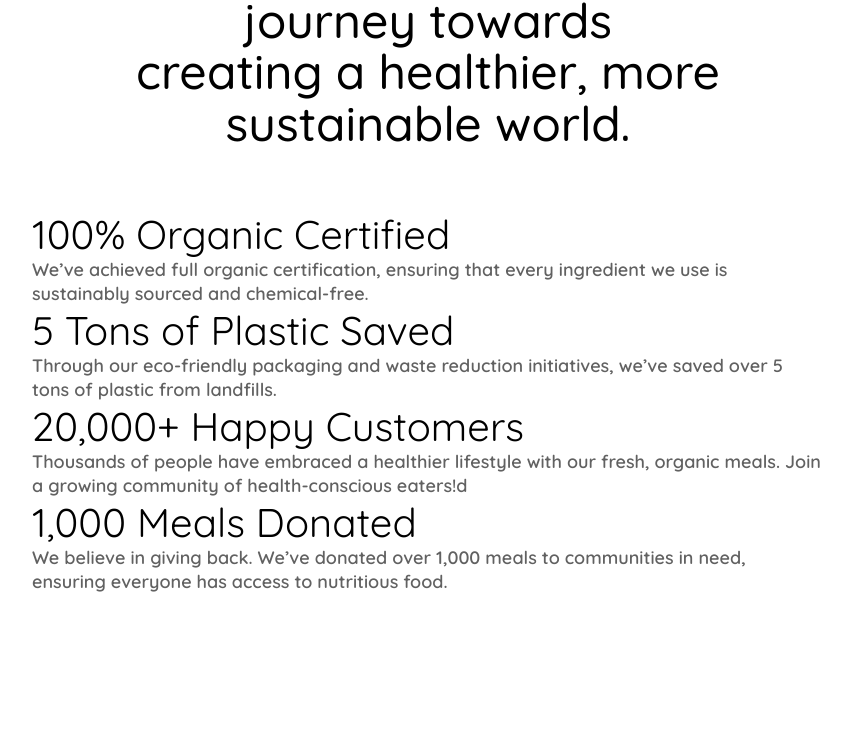
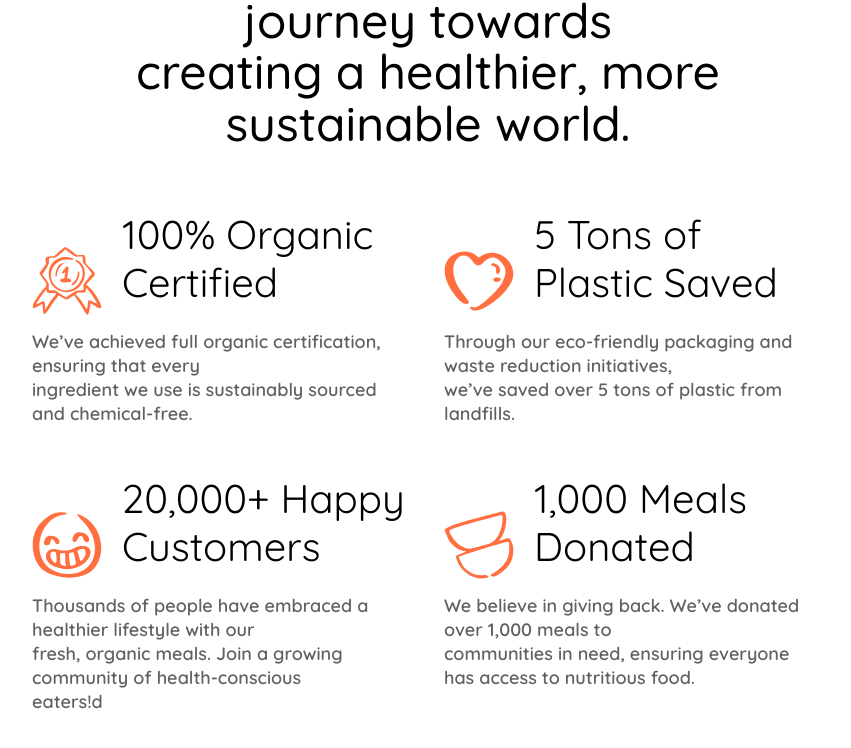
Before and after one commit to qsefxr/EcoEats, a website built with Parcel: page index.html in a window 1280 px wide. Shown: the part 2739-3487 px from the top of the page, without its empty margins (212-1063 px from the left). Before the commit the page ends 3433 px from the top, so only its background shows below. Built offline with nearby package versions, Linux system fonts and the light colour scheme; files whose address does not match are found by name.

Commit message:
towards - ended

```diff
--- a/index.html
+++ b/index.html
@@ -153,6 +153,7 @@
             <h3 class="towards__list--title">100% Organic Certified</h3>
             <p class="towards__list--subtitle">
               We’ve achieved full organic certification, ensuring that every
+              <br />
               ingredient we use is sustainably sourced and chemical-free.
             </p>
           </li>
@@ -160,14 +161,17 @@
             <h3 class="towards__list--title">5 Tons of Plastic Saved</h3>
             <p class="towards__list--subtitle">
               Through our eco-friendly packaging and waste reduction
-              initiatives, we’ve saved over 5 tons of plastic from landfills.
+              initiatives, <br />
+              we’ve saved over 5 tons of plastic from landfills.
             </p>
           </li>
           <li class="towards__list--item">
             <h3 class="towards__list--title">20,000+ Happy Customers</h3>
             <p class="towards__list--subtitle">
               Thousands of people have embraced a healthier lifestyle with our
+              <br />
               fresh, organic meals. Join a growing community of health-conscious
+              <br />
               eaters!d
             </p>
           </li>
@@ -175,6 +179,7 @@
             <h3 class="towards__list--title">1,000 Meals Donated</h3>
             <p class="towards__list--subtitle">
               We believe in giving back. We’ve donated over 1,000 meals to
+              <br />
               communities in need, ensuring everyone has access to nutritious
               food.
             </p>
--- a/src/scss/components/_towards.scss
+++ b/src/scss/components/_towards.scss
@@ -31,3 +31,69 @@
   line-height: 133%;
   color: $text-bright;
 }
+.towards__list {
+  display: grid;
+  grid-template-columns: repeat(2, 1fr);
+  row-gap: 48px;
+  column-gap: 32px;
+  list-style: none;
+  padding: 0;
+  margin: 0;
+}
+
+.towards__list--item {
+  display: flex;
+  flex-direction: column;
+  gap: 24px;
+}
+.towards__list--title {
+  position: relative; // для ::before
+  padding-left: 90px; // 70px ширина картинки + 20px отступ
+}
+.towards__list--item:nth-child(1) .towards__list--title::before {
+  content: "";
+  position: absolute;
+  bottom: -10px;
+  left: 0;
+  width: 70px;
+  height: 70px;
+  background-image: url("../images/towards/icon-1.svg");
+  background-size: cover;
+  background-repeat: no-repeat;
+}
+
+.towards__list--item:nth-child(2) .towards__list--title::before {
+  content: "";
+  position: absolute;
+  bottom: -10px;
+  left: 0;
+  width: 70px;
+  height: 70px;
+  background-image: url("../images/towards/icon-2.svg");
+  background-size: cover;
+  background-repeat: no-repeat;
+}
+
+.towards__list--item:nth-child(3) .towards__list--title::before {
+  content: "";
+  position: absolute;
+  bottom: -10px;
+  left: 0;
+  width: 70px;
+  height: 70px;
+  background-image: url("../images/towards/icon-3.svg");
+  background-size: cover;
+  background-repeat: no-repeat;
+}
+
+.towards__list--item:nth-child(4) .towards__list--title::before {
+  content: "";
+  position: absolute;
+  bottom: -10px;
+  left: 0;
+  width: 70px;
+  height: 70px;
+  background-image: url("../images/towards/icon-4.svg");
+  background-size: cover;
+  background-repeat: no-repeat;
+}
```
Also changed, not shown: src/css/index.css, src/images/towards/icon-1.svg (added), src/images/towards/icon-2.svg (added), src/images/towards/icon-3.svg (added), src/images/towards/icon-4.svg (added).
